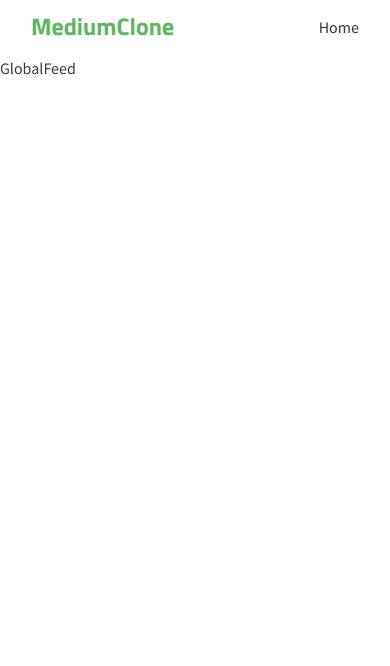
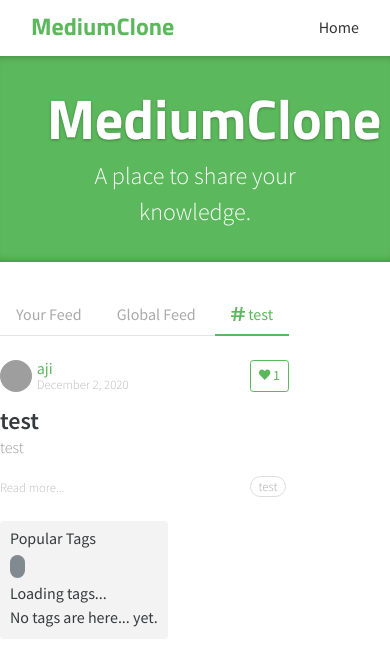
Before and after one commit to denzelwash/medium-vue, a Vue app: page / in a window 390 px wide. Shown: the top 666 px of the page. Built offline with nearby package versions, Linux system fonts and the light colour scheme; no server answers; grey boxes are pictures that could not be loaded; a web font is replaced by a local one.

Commit message:
feed start

```diff
--- /dev/null
+++ b/src/api/feed.js
@@ -0,0 +1,5 @@
+import axios from '@/api/axios'
+
+export default url => {
+  return axios.get(url)
+}
--- /dev/null
+++ b/src/components/Feed.vue
@@ -0,0 +1,58 @@
+<template>
+  <div class="article-preview">
+    <div class="article-meta">
+      <a href="#/@aji">
+        <img src="https://static.productionready.io/images/smiley-cyrus.jpg" />
+      </a>
+
+      <div class="info">
+        <a class="author" href="#/@aji">aji</a>
+        <span class="date">December 2, 2020</span>
+      </div>
+
+      <button class="btn btn-sm btn-outline-primary">
+        <i class="ion-heart"></i>
+        <span class="ng-binding ng-scope">
+          1
+        </span>
+      </button>
+    </div>
+
+    <a class="preview-link" href="#">
+      <h1>test</h1>
+      <p>
+        test
+      </p>
+      <span>Read more...</span>
+      <ul class="tag-list">
+        <li class="tag-default tag-pill tag-outline">
+          test
+        </li>
+      </ul>
+    </a>
+  </div>
+</template>
+
+<script>
+export default {
+  name: 'Feed',
+  props: {
+    apiUrl: {
+      type: String,
+      required: true
+    }
+  },
+  async mounted() {
+    await this.$store.dispatch('getFeed', {url: this.apiUrl})
+  }
+}
+</script>
+
+<style lang="scss" scoped>
+.article-meta {
+  display: flex;
+  .btn-sm {
+    margin-left: auto;
+  }
+}
+</style>
--- a/src/store/index.js
+++ b/src/store/index.js
@@ -1,6 +1,7 @@
 import Vue from 'vue'
 import Vuex from 'vuex'
 import auth from '@/store/modules/auth'
+import feed from '@/store/modules/feed'
 
 Vue.use(Vuex)
 
@@ -9,6 +10,7 @@
   mutations: {},
   actions: {},
   modules: {
-    auth
+    auth,
+    feed
   }
 })
--- /dev/null
+++ b/src/store/modules/feed.js
@@ -0,0 +1,37 @@
+import feedApi from '@/api/feed'
+
+export default {
+  state: () => ({
+    data: null,
+    isLoading: false,
+    errors: null
+  }),
+  mutations: {
+    getFeedStart(state) {
+      state.data = null
+      state.isLoading = true
+    },
+    getFeedEnd(state, payload) {
+      state.data = payload
+      state.isLoading = false
+    },
+    getFeedError(state, payload) {
+      state.isLoading = false
+      state.errors = payload
+    }
+  },
+  actions: {
+    async getFeed({commit}, payload) {
+      commit('getFeedStart')
+      try {
+        const response = await feedApi(payload.url)
+        commit('getFeedEnd', response.data)
+        console.log(response.data)
+        return response.data
+      } catch (e) {
+        console.log(e)
+        commit('getFeedError', e)
+      }
+    }
+  }
+}
--- a/src/views/GlobalFeed.vue
+++ b/src/views/GlobalFeed.vue
@@ -1,12 +1,70 @@
 <template>
-  <div>
-    GlobalFeed
+  <div class="home-page">
+    <div class="banner">
+      <div class="container">
+        <h1 class="logo-font">
+          MediumClone
+        </h1>
+        <p>A place to share your knowledge.</p>
+      </div>
+    </div>
+
+    <div class="container page">
+      <div class="row">
+        <div class="col-md-9">
+          <div class="feed-toggle">
+            <ul class="nav nav-pills outline-active">
+              <li class="nav-item">
+                <a href="" class="nav-link">
+                  Your Feed
+                </a>
+              </li>
+
+              <li class="nav-item">
+                <a href="" class="nav-link">
+                  Global Feed
+                </a>
+              </li>
+
+              <li class="nav-item">
+                <a href="" class="nav-link active">
+                  <i class="ion-pound"></i> test
+                </a>
+              </li>
+            </ul>
+          </div>
+          <Feed :apiUrl="apiUrl" />
+        </div>
+        <div class="col-md-3">
+          <div class="sidebar">
+            <p>Popular Tags</p>
+            <div class="tag-list" ng-show="$ctrl.tags">
+              <a href="" class="tag-default tag-pill">‌</a>
+            </div>
+            <div>
+              Loading tags...
+            </div>
+            <div class="post-preview">
+              No tags are here... yet.
+            </div>
+          </div>
+        </div>
+      </div>
+    </div>
   </div>
 </template>
 
 <script>
+import Feed from '@/components/Feed'
+
 export default {
-  name: 'GlobalFeed'
+  name: 'GlobalFeed',
+  components: {
+    Feed
+  },
+  data: () => ({
+    apiUrl: '/articles'
+  })
 }
 </script>
 
```
